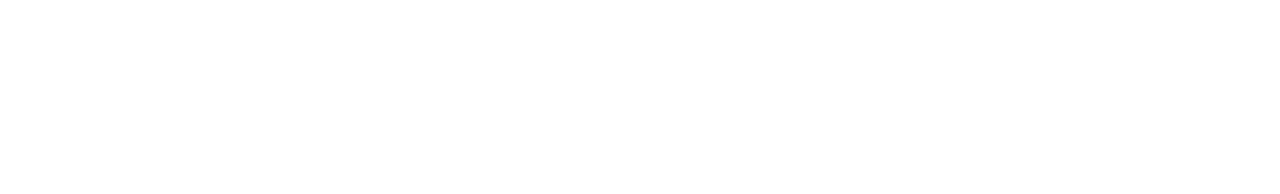
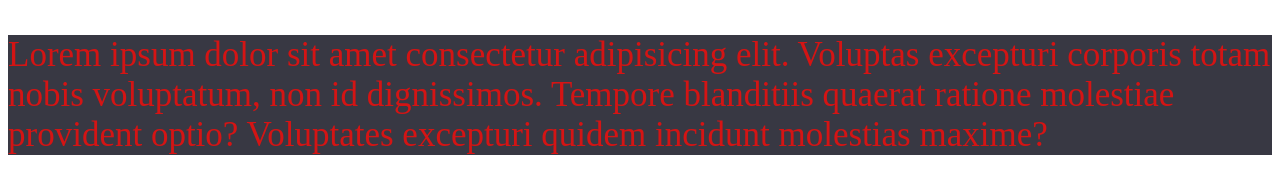
Before and after one commit to gonza1273/prueba, a plain HTML site: page index.html in a window 1280 px wide. Drawn offline with Linux system fonts and the light colour scheme; files that its build step writes are made by us from their sources.

Commit message:
prueba1 branch

```diff
--- /dev/null
+++ b/css/main.css
@@ -0,0 +1,5 @@
+p{
+    background-color: rgb(56, 56, 67);
+    color: rgb(212, 20, 20);
+    font-size: 35px;
+}
--- a/index.html
+++ b/index.html
@@ -8,6 +8,8 @@
     <title>Document</title>
 </head>
 <body>
-
+    <p>
+        Lorem ipsum dolor sit amet consectetur adipisicing elit. Voluptas excepturi corporis totam nobis voluptatum, non id dignissimos. Tempore blanditiis quaerat ratione molestiae provident optio? Voluptates excepturi quidem incidunt molestias maxime?
+    </p>
 </body>
 </html>
```
Also changed, not shown: main.css (deleted).
